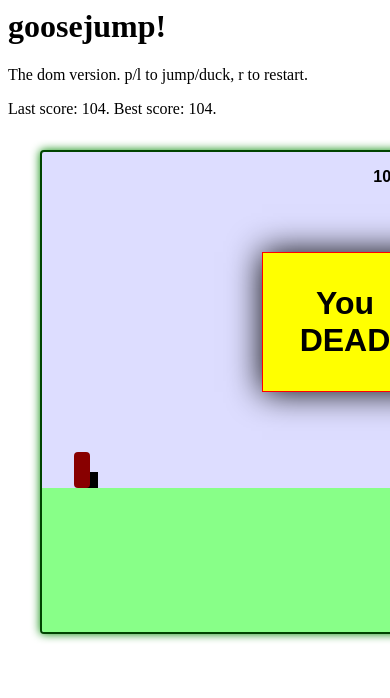
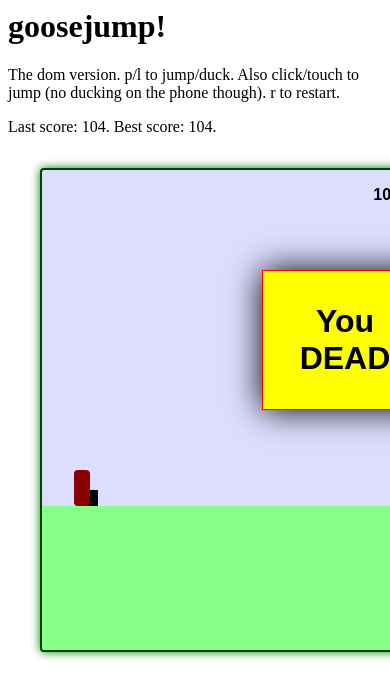
Before and after one commit to mjg123/webstuffs, a plain HTML site: page gj/index.html in a window 390 px wide. Shown: the top 698 px of the page. Drawn offline with Linux system fonts and the light colour scheme.

Commit message:
touch events for phone users

```diff
--- a/gj/index.html
+++ b/gj/index.html
@@ -76,7 +76,7 @@
 
     <h1>goosejump!</h1>
 
-    <p>The dom version.  p/l to jump/duck, r to restart.</p>
+    <p>The dom version.  p/l to jump/duck.  Also click/touch to jump (no ducking on the phone though). r to restart.</p>
     <p>Last score: <span id="lastscore">mu</span>.  Best score: <span id="bestscore">mu</span>.</p>
 
 
@@ -167,6 +167,7 @@
           jumping = true;
           ducking = false;
           dy = 10;
+          console.log("HONK!");
 	}
 
         if ( shouldDuck && !jumping ){
@@ -239,6 +240,9 @@
         }
       }
 
+      window.ontouchstart = window.onmousedown = function(){ shouldJump=true; }
+      window.ontouchend = window.onmouseup = function(){ shouldJump=false; }
+
       var timer = setInterval(draw, msecPerFrame);
 
     </script>
```
